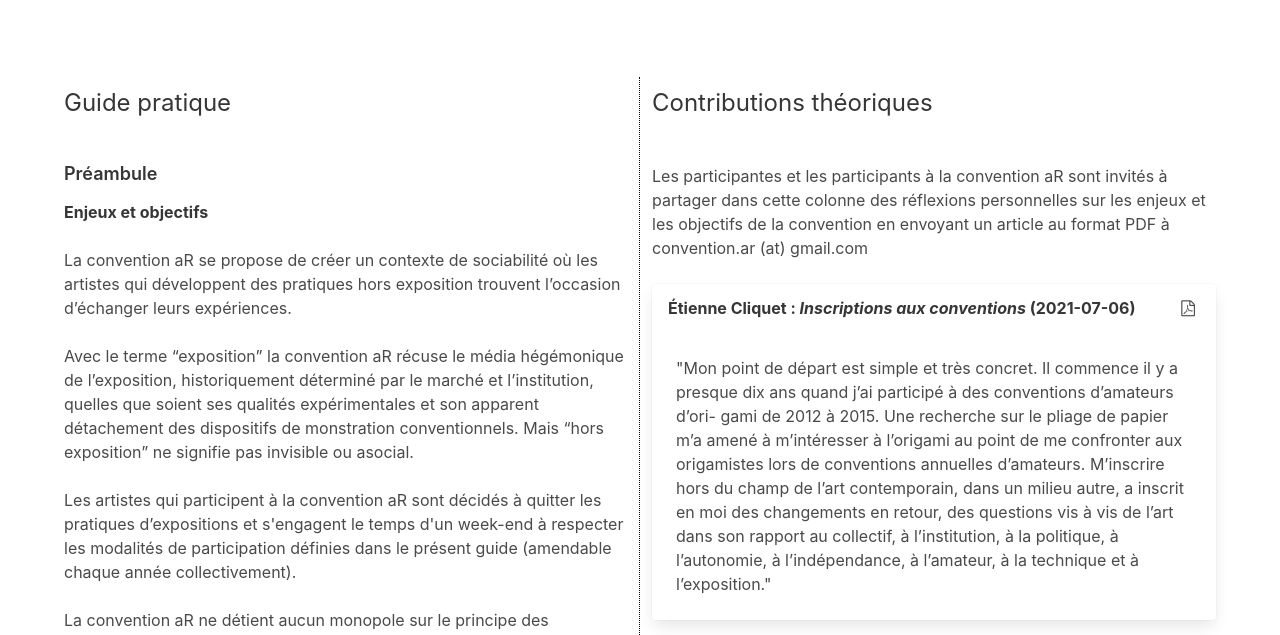
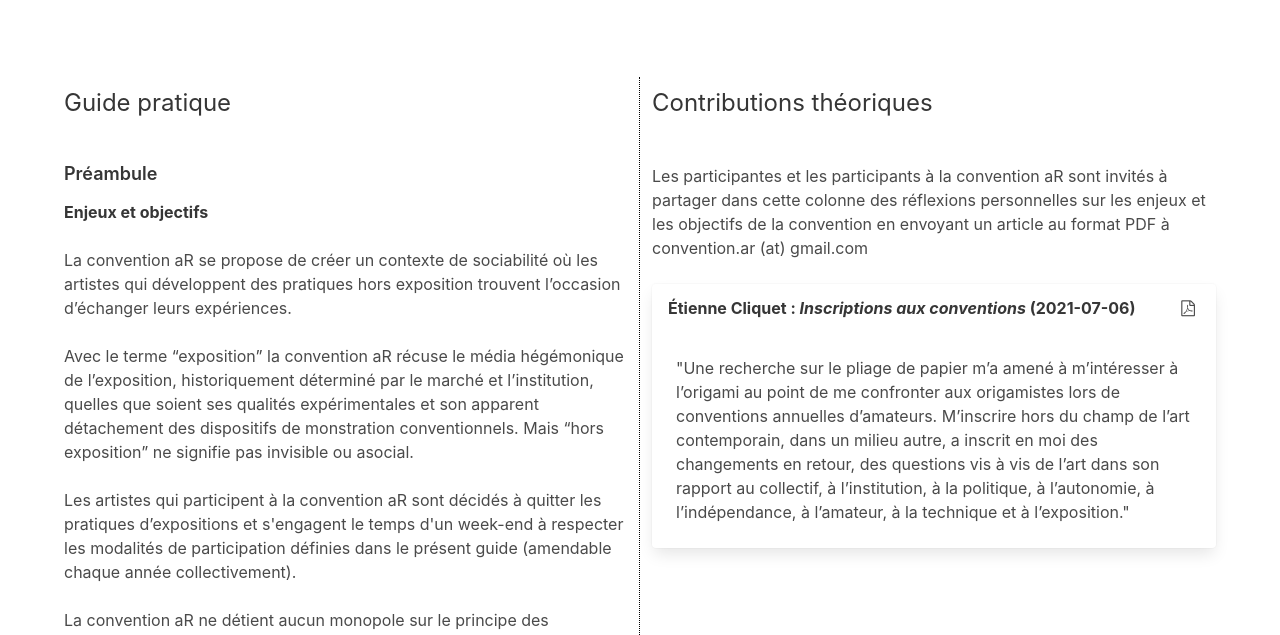
Before and after one commit to conv-ar/conv-ar.github.io, a plain HTML site: page index.html in a window 1280 px wide. Shown: the part 161-796 px from the top of the page. Drawn offline with nearby package versions, Linux system fonts and the light colour scheme.

Commit message:
ajout - inscriptions aux conventions

```diff
--- a/index.html
+++ b/index.html
@@ -134,7 +134,7 @@
 Les participantes et les participants à la convention aR sont invités à partager dans cette colonne des réflexions personnelles sur les enjeux et les objectifs de la convention en envoyant un article au format PDF à convention.ar (at) gmail.com
 <br /><br />
 
-            <a class="card-wrapper" href="documents/2021_inscriptions-aux-conventions.pdf" target="_blank">
+            <a class="card-wrapper" href="http://www.ordigami.net/inscriptions-aux-conventions.pdf" target="_blank">
               <div class="card h-cite">
                 <div class="card-header is-shadowless">
                   <div class="card-header-title">
@@ -152,13 +152,7 @@ Les participantes et les participants à la convention aR sont invités à parta
                 </div>
                 <div class="card-content">
                   <div class="p-content">
-                    "Mon point de départ est simple et très concret. Il commence il y a presque dix ans quand j’ai participé à des conventions d’amateurs d’ori-
-gami de 2012 à 2015. Une recherche sur le pliage de papier m’a amené à m’intéresser à l’origami au point de me confronter aux origamistes lors
-de conventions annuelles d’amateurs. M’inscrire hors du champ de l’art
-contemporain, dans un milieu autre, a inscrit en moi des changements
-en retour, des questions vis à vis de l’art dans son rapport au collectif, à
-l’institution, à la politique, à l’autonomie, à l’indépendance, à l’amateur, à
-la technique et à l’exposition."
+                    "Une recherche sur le pliage de papier m’a amené à m’intéresser à l’origami au point de me confronter aux origamistes lors de conventions annuelles d’amateurs. M’inscrire hors du champ de l’art contemporain, dans un milieu autre, a inscrit en moi des changements en retour, des questions vis à vis de l’art dans son rapport au collectif, à l’institution, à la politique, à l’autonomie, à l’indépendance, à l’amateur, à la technique et à l’exposition."
                   </div>
                 </div>
               </div>
```
